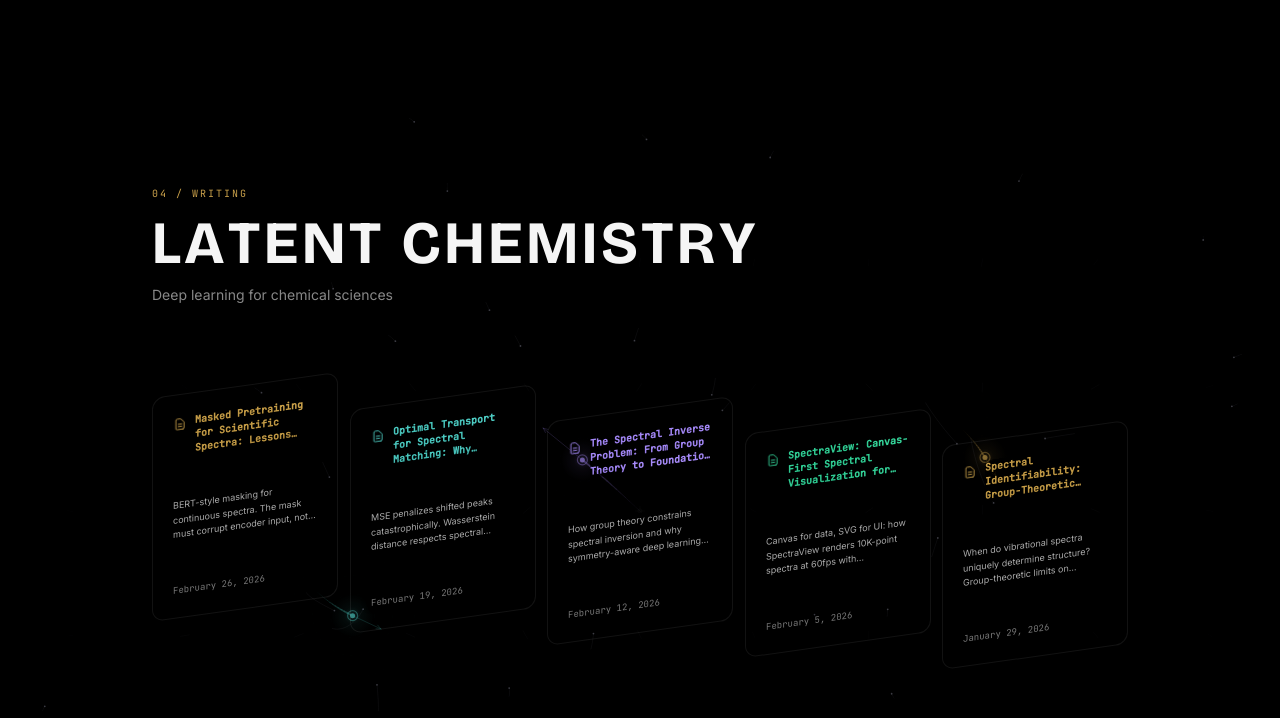
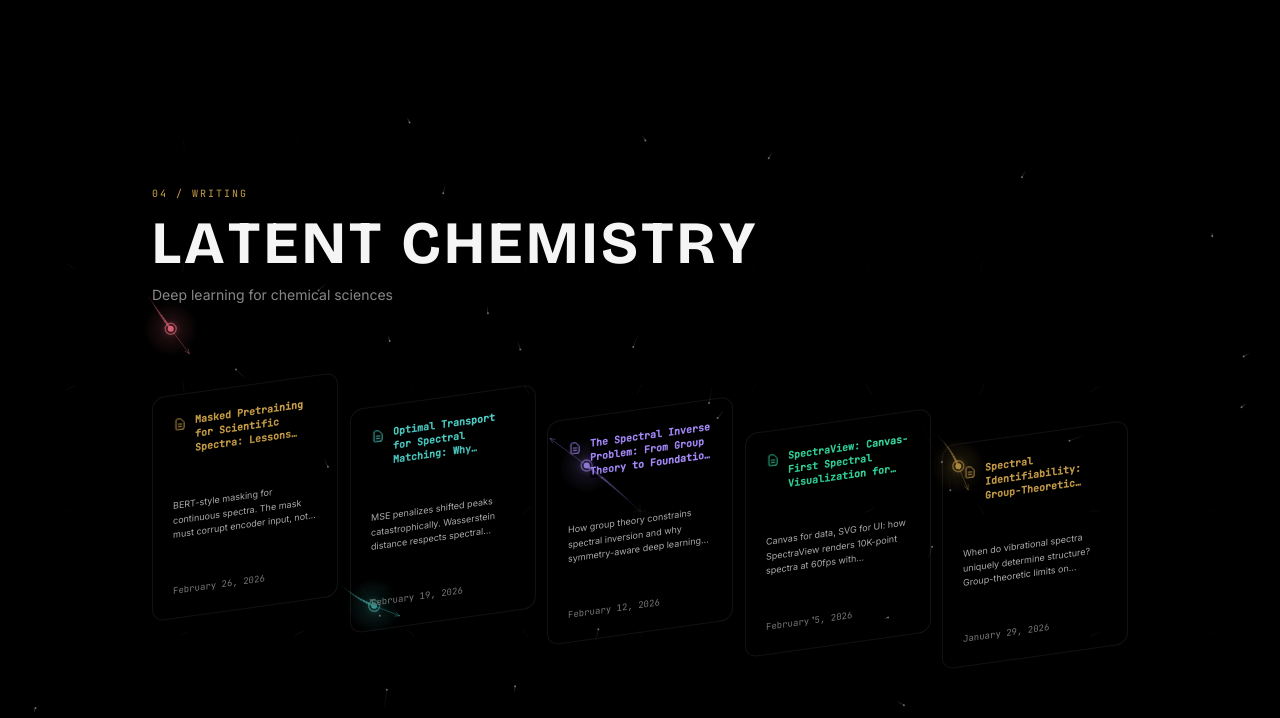
Before and after one commit to ktubhyam/tubhyam.dev, an Astro site in the folder apps/web/: page / in a window 1280 px wide. Shown: the part 3138-3856 px from the top of the page. Built offline with nearby package versions, Linux system fonts and the light colour scheme; Astro itself is replaced by a stand-in of ours; some packages are replaced by stand-ins of ours; animation ran at ten frames a second.

Commit message:
feat(web): 6-body sim, all distinct colours, much brighter
6 bodies: figure-8 trio + 3 extra that interact chaotically (respawn on escape)
Colours: amber / teal / violet / emerald / rose / sky — all distinct
Brightness: wrapper 0.70→0.85, trails 0.10+0.55 depth, lw 0.5+2.0
Glow: radius 22→28, inner 0.22→0.32, ring opacity 0.55→0.65, core at 1.0
5 potential rings per body (was 4), field grid opacity 0.025 (was 0.018)
Particles: 0.55 fill opacity, 0.22 trail alpha

```diff
--- a/apps/web/src/components/islands/ThreeBodyBackground.tsx
+++ b/apps/web/src/components/islands/ThreeBodyBackground.tsx
@@ -1,43 +1,50 @@
 /**
- * ThreeBodyBackground — Full gravitational simulation canvas.
+ * ThreeBodyBackground — N-body gravitational simulation canvas.
  *
- * Layers (back → front):
- *   1. Gravitational field grid  — sparse force-direction arrows across the sim space
- *   2. Center-of-mass marker     — fixed crosshair at (0,0), momentum conservation
- *   3. Potential rings            — dashed Roche-lobe approximation per body (4 rings)
- *   4. Body trails               — 340-pt depth-fading paths, orbit visual language
- *   5. 50 test particles         — massless, comet tails, respond to full gravity field
- *   6. Velocity vectors          — small arrows on main bodies showing momentum
- *   7. Body glows + cores        — radial gradient + ring + dot, matches AtomOrbit3D
+ * 6 bodies: 3 in Chenciner-Montgomery figure-8 + 3 additional bodies
+ * that interact chaotically. Escaped bodies respawn near centre.
+ * Each body has a distinct colour.
  *
- * Integration: Velocity Verlet (main bodies), Euler (particles — cheaper, fine for dust).
- * Field grid recomputed every 4 frames; particles escape → respawn near center.
+ * Render layers (back → front):
+ *   Gravitational field grid · CoM crosshair · Potential rings
+ *   Body trails · 50 test particles · Velocity vectors · Bodies
  */
 import { useRef, useEffect } from "react";
 
-const G            = 1.0;
-const M            = 1.0;
-const SOFT_SQ      = 0.008;
-const DT           = 0.0006;
-const STEPS        = 4;
-const TRAIL_LEN    = 340;
-const PTRAIL_LEN   = 28;
-const SEG          = 6;
-const N_PARTICLES  = 50;
-const GRID_W       = 15;
-const GRID_H       = 9;
-const FIELD_PERIOD = 4;     // recompute field grid every N frames
+const G           = 1.0;
+const M           = 1.0;
+const SOFT_SQ     = 0.008;
+const DT          = 0.0006;
+const STEPS       = 4;
+const TRAIL_LEN   = 320;
+const PTRAIL_LEN  = 30;
+const SEG         = 6;
+const N_PARTICLES = 50;
+const GRID_W      = 15;
+const GRID_H      = 9;
+const FIELD_EVERY = 4;
+const ESCAPE_R    = 4.2;     // respawn threshold for extra bodies
 
+// 6 initial conditions — bodies 0-2 are figure-8, 3-5 are additional
 const IC = [
+  // Figure-8 choreography (Chenciner & Montgomery 2000)
   { x:  0.97000436, y: -0.24308753, vx:  0.46620369, vy:  0.43236573 },
   { x: -0.97000436, y:  0.24308753, vx:  0.46620369, vy:  0.43236573 },
   { x:  0.0,        y:  0.0,        vx: -0.93240737, vy: -0.86473146 },
+  // Additional bodies — interesting starting positions
+  { x:  0.0,        y:  1.90,       vx:  0.55,       vy:  0.0        },
+  { x: -1.60,       y: -0.70,       vx:  0.30,       vy:  0.50       },
+  { x:  1.30,       y:  0.90,       vx: -0.45,       vy: -0.35       },
 ];
 
+// 6 distinct colours — all different, all vivid
 const BODY_RGB: [number, number, number][] = [
-  [201, 160,  74],
-  [ 78, 205, 196],
-  [167, 139, 250],
+  [201, 160,  74],   // amber   #C9A04A
+  [ 78, 205, 196],   // teal    #4ECDC4
+  [167, 139, 250],   // violet  #A78BFA
+  [ 52, 211, 153],   // emerald #34D399
+  [251, 113, 133],   // rose    #FB7185
+  [ 56, 189, 248],   // sky     #38BDF8
 ];
 
 function seededRng(seed: number) {
@@ -49,12 +56,29 @@ function seededRng(seed: number) {
 }
 
 function gravAccel(
-  sources: { x: number; y: number }[],
+  bodies: { x: number; y: number }[],
+  selfIdx: number,
+): [number, number] {
+  let ax = 0, ay = 0;
+  const px = bodies[selfIdx].x, py = bodies[selfIdx].y;
+  for (let j = 0; j < bodies.length; j++) {
+    if (j === selfIdx) continue;
+    const dx = bodies[j].x - px, dy = bodies[j].y - py;
+    const r2 = dx * dx + dy * dy + SOFT_SQ;
+    const r3 = r2 * Math.sqrt(r2);
+    ax += G * M * dx / r3;
+    ay += G * M * dy / r3;
+  }
+  return [ax, ay];
+}
+
+function gravAccelAt(
+  bodies: { x: number; y: number }[],
   px: number, py: number,
 ): [number, number] {
   let ax = 0, ay = 0;
-  for (const s of sources) {
-    const dx = s.x - px, dy = s.y - py;
+  for (const b of bodies) {
+    const dx = b.x - px, dy = b.y - py;
     const r2 = dx * dx + dy * dy + SOFT_SQ;
     const r3 = r2 * Math.sqrt(r2);
     ax += G * M * dx / r3;
@@ -79,23 +103,23 @@ export default function ThreeBodyBackground() {
     let cssW   = 0, cssH = 0;
     let frame  = 0;
 
+    const N = IC.length;  // 6 bodies
     const bodies = IC.map(b => ({ ...b }));
-    const trails: { x: number; y: number }[][] = [[], [], []];
+    const trails: { x: number; y: number }[][] = Array.from({ length: N }, () => []);
 
     const rng = seededRng(0xc0ffee42);
     const particles = Array.from({ length: N_PARTICLES }, () => {
       const angle = rng() * Math.PI * 2;
-      const r = 0.4 + rng() * 1.6;
+      const r = 0.4 + rng() * 1.8;
       return {
         x: Math.cos(angle) * r, y: Math.sin(angle) * r,
-        vx: (rng() - 0.5) * 0.4, vy: (rng() - 0.5) * 0.4,
+        vx: (rng() - 0.5) * 0.45, vy: (rng() - 0.5) * 0.45,
         trail: [] as { x: number; y: number }[],
       };
     });
 
-    // Pre-allocated field grid arrays
-    const fieldAx = new Float32Array(GRID_W * GRID_H);
-    const fieldAy = new Float32Array(GRID_W * GRID_H);
+    const fieldAx  = new Float32Array(GRID_W * GRID_H);
+    const fieldAy  = new Float32Array(GRID_W * GRID_H);
     const fieldMag = new Float32Array(GRID_W * GRID_H);
 
     function resize() {
@@ -110,7 +134,7 @@ export default function ThreeBodyBackground() {
     }
 
     function toScreen(x: number, y: number): [number, number] {
-      const scale = Math.min(cssW * 0.26, cssH * 0.48);
+      const scale = Math.min(cssW * 0.24, cssH * 0.44);
       return [cssW / 2 + x * scale, cssH / 2 + y * scale];
     }
 
@@ -118,39 +142,45 @@ export default function ThreeBodyBackground() {
 
     function stepBodies() {
       for (let s = 0; s < STEPS; s++) {
-        const a0 = bodies.map((_, i) =>
-          gravAccel(bodies.filter((_, j) => j !== i), bodies[i].x, bodies[i].y));
-        for (let i = 0; i < 3; i++) {
+        const a0 = Array.from({ length: N }, (_, i) => gravAccel(bodies, i));
+        for (let i = 0; i < N; i++) {
           bodies[i].x += bodies[i].vx * DT + 0.5 * a0[i][0] * DT * DT;
           bodies[i].y += bodies[i].vy * DT + 0.5 * a0[i][1] * DT * DT;
         }
-        const a1 = bodies.map((_, i) =>
-          gravAccel(bodies.filter((_, j) => j !== i), bodies[i].x, bodies[i].y));
-        for (let i = 0; i < 3; i++) {
+        const a1 = Array.from({ length: N }, (_, i) => gravAccel(bodies, i));
+        for (let i = 0; i < N; i++) {
           bodies[i].vx += 0.5 * (a0[i][0] + a1[i][0]) * DT;
           bodies[i].vy += 0.5 * (a0[i][1] + a1[i][1]) * DT;
         }
       }
-      for (let i = 0; i < 3; i++) {
+      // Record trails; respawn escaped extra bodies (indices 3-5)
+      for (let i = 0; i < N; i++) {
+        if (i >= 3) {
+          const spd = bodies[i].vx ** 2 + bodies[i].vy ** 2;
+          if (Math.abs(bodies[i].x) > ESCAPE_R || Math.abs(bodies[i].y) > ESCAPE_R || spd > 30) {
+            const a = rng() * Math.PI * 2;
+            const r = 0.8 + rng() * 1.4;
+            bodies[i].x  = Math.cos(a) * r; bodies[i].y  = Math.sin(a) * r;
+            bodies[i].vx = (rng() - 0.5) * 0.6; bodies[i].vy = (rng() - 0.5) * 0.6;
+            trails[i] = [];
+            continue;
+          }
+        }
         trails[i].push({ x: bodies[i].x, y: bodies[i].y });
         if (trails[i].length > TRAIL_LEN) trails[i].shift();
       }
     }
 
     function stepParticles() {
-      const totalDT = DT * STEPS;
+      const dt = DT * STEPS;
       for (const p of particles) {
-        const [ax, ay] = gravAccel(bodies, p.x, p.y);
-        p.vx += ax * totalDT;
-        p.vy += ay * totalDT;
-        p.x  += p.vx * totalDT;
-        p.y  += p.vy * totalDT;
-        if (Math.abs(p.x) > 3.8 || Math.abs(p.y) > 3.8 ||
-            p.vx * p.vx + p.vy * p.vy > 28) {
-          const angle = rng() * Math.PI * 2;
-          const r = 0.3 + rng() * 1.3;
-          p.x = Math.cos(angle) * r; p.y = Math.sin(angle) * r;
-          p.vx = (rng() - 0.5) * 0.35; p.vy = (rng() - 0.5) * 0.35;
+        const [ax, ay] = gravAccelAt(bodies, p.x, p.y);
+        p.vx += ax * dt; p.vy += ay * dt;
+        p.x  += p.vx * dt; p.y  += p.vy * dt;
+        if (Math.abs(p.x) > 4 || Math.abs(p.y) > 4 || p.vx ** 2 + p.vy ** 2 > 32) {
+          const a = rng() * Math.PI * 2, r = 0.3 + rng() * 1.4;
+          p.x = Math.cos(a) * r; p.y = Math.sin(a) * r;
+          p.vx = (rng() - 0.5) * 0.4; p.vy = (rng() - 0.5) * 0.4;
           p.trail = [];
         }
         p.trail.push({ x: p.x, y: p.y });
@@ -159,15 +189,14 @@ export default function ThreeBodyBackground() {
     }
 
     function updateFieldGrid() {
-      const SX0 = -2.4, SX1 = 2.4, SY0 = -1.5, SY1 = 1.5;
+      const X0 = -2.6, X1 = 2.6, Y0 = -1.6, Y1 = 1.6;
       for (let gy = 0; gy < GRID_H; gy++) {
         for (let gx = 0; gx < GRID_W; gx++) {
-          const sx = SX0 + (gx / (GRID_W - 1)) * (SX1 - SX0);
-          const sy = SY0 + (gy / (GRID_H - 1)) * (SY1 - SY0);
-          const [ax, ay] = gravAccel(bodies, sx, sy);
+          const sx = X0 + (gx / (GRID_W - 1)) * (X1 - X0);
+          const sy = Y0 + (gy / (GRID_H - 1)) * (Y1 - Y0);
+          const [ax, ay] = gravAccelAt(bodies, sx, sy);
           const idx = gy * GRID_W + gx;
-          fieldAx[idx]  = ax;
-          fieldAy[idx]  = ay;
+          fieldAx[idx] = ax; fieldAy[idx] = ay;
           fieldMag[idx] = Math.sqrt(ax * ax + ay * ay);
         }
       }
@@ -176,24 +205,24 @@ export default function ThreeBodyBackground() {
     // ── Draw layers ──────────────────────────────────────────────────────────
 
     function drawFieldGrid() {
-      const SX0 = -2.4, SX1 = 2.4, SY0 = -1.5, SY1 = 1.5;
+      const X0 = -2.6, X1 = 2.6, Y0 = -1.6, Y1 = 1.6;
       for (let gy = 0; gy < GRID_H; gy++) {
         for (let gx = 0; gx < GRID_W; gx++) {
-          const sx = SX0 + (gx / (GRID_W - 1)) * (SX1 - SX0);
-          const sy = SY0 + (gy / (GRID_H - 1)) * (SY1 - SY0);
+          const idx = gy * GRID_W + gx;
+          const mag = fieldMag[idx];
+          if (mag < 0.04) continue;
+          const ax = fieldAx[idx], ay = fieldAy[idx];
+          const sx = X0 + (gx / (GRID_W - 1)) * (X1 - X0);
+          const sy = Y0 + (gy / (GRID_H - 1)) * (Y1 - Y0);
           const [px, py] = toScreen(sx, sy);
-          const idx  = gy * GRID_W + gx;
-          const mag  = fieldMag[idx];
-          if (mag < 0.05) continue;
-          const ax = fieldAx[idx], ay = fieldAy[idx];
-          const len = Math.min(Math.log1p(mag) * 5.5, 9);
+          const len = Math.min(Math.log1p(mag) * 6, 10);
           const nx = ax / mag, ny = ay / mag;
-          const opacity = Math.min(mag * 0.018, 0.07);
+          const opacity = Math.min(mag * 0.025, 0.12);
           ctx.beginPath();
           ctx.moveTo(px - nx * len * 0.35, py - ny * len * 0.35);
           ctx.lineTo(px + nx * len * 0.65, py + ny * len * 0.65);
           ctx.strokeStyle = `rgba(190,190,230,${opacity})`;
-          ctx.lineWidth   = 0.5;
+          ctx.lineWidth = 0.6;
           ctx.stroke();
         }
       }
@@ -201,31 +230,26 @@ export default function ThreeBodyBackground() {
 
     function drawCenterOfMass() {
       const [cx, cy] = toScreen(0, 0);
-      const sz = 5;
-      ctx.strokeStyle = "rgba(255,255,255,0.06)";
-      ctx.lineWidth   = 0.6;
+      ctx.strokeStyle = "rgba(255,255,255,0.10)";
+      ctx.lineWidth   = 0.7;
       ctx.beginPath();
-      ctx.moveTo(cx - sz, cy); ctx.lineTo(cx + sz, cy);
-      ctx.moveTo(cx, cy - sz); ctx.lineTo(cx, cy + sz);
-      ctx.stroke();
-      ctx.beginPath();
-      ctx.arc(cx, cy, 2, 0, Math.PI * 2);
-      ctx.strokeStyle = "rgba(255,255,255,0.05)";
+      ctx.moveTo(cx - 6, cy); ctx.lineTo(cx + 6, cy);
+      ctx.moveTo(cx, cy - 6); ctx.lineTo(cx, cy + 6);
       ctx.stroke();
     }
 
     function drawPotentialRings() {
-      const radii = [22, 40, 62, 90];
-      ctx.setLineDash([2, 7]);
-      for (let i = 0; i < 3; i++) {
+      const radii = [20, 38, 60, 86, 118];
+      ctx.setLineDash([2, 6]);
+      for (let i = 0; i < N; i++) {
         const [bx, by] = toScreen(bodies[i].x, bodies[i].y);
         const [r, g, b] = BODY_RGB[i];
         for (let ri = 0; ri < radii.length; ri++) {
-          const opacity = (0.040 - ri * 0.008);
+          const opacity = Math.max(0.055 - ri * 0.010, 0.008);
           ctx.beginPath();
           ctx.arc(bx, by, radii[ri], 0, Math.PI * 2);
           ctx.strokeStyle = `rgba(${r},${g},${b},${opacity})`;
-          ctx.lineWidth   = 0.5;
+          ctx.lineWidth   = 0.6;
           ctx.stroke();
         }
       }
@@ -233,13 +257,13 @@ export default function ThreeBodyBackground() {
     }
 
     function drawBodyTrails() {
-      for (let i = 0; i < 3; i++) {
+      for (let i = 0; i < N; i++) {
         const trail = trails[i];
         const [r, g, b] = BODY_RGB[i];
         for (let t = 0; t < trail.length - 1; t += SEG) {
           const depth   = (t + SEG) / trail.length;
-          const opacity = 0.05 + depth * 0.40;
-          const lw      = 0.4  + depth * 1.5;
+          const opacity = 0.10 + depth * 0.55;
+          const lw      = 0.5  + depth * 2.0;
           ctx.beginPath();
           ctx.strokeStyle = `rgba(${r},${g},${b},${opacity})`;
           ctx.lineWidth   = lw;
@@ -259,81 +283,79 @@ export default function ThreeBodyBackground() {
       for (const p of particles) {
         const trail = p.trail;
         if (trail.length < 2) continue;
-        // Comet tail
-        ctx.beginPath();
-        const [t0x, t0y] = toScreen(trail[0].x, trail[0].y);
-        ctx.moveTo(t0x, t0y);
         for (let k = 1; k < trail.length; k++) {
-          const alpha = (k / trail.length) * 0.16;
-          ctx.strokeStyle = `rgba(210,210,240,${alpha})`;
+          const alpha = (k / trail.length) * 0.22;
           const [tx, ty] = toScreen(trail[k].x, trail[k].y);
+          ctx.beginPath();
+          ctx.strokeStyle = `rgba(210,215,245,${alpha})`;
+          ctx.lineWidth   = 0.6;
+          if (k === 1) {
+            const [t0x, t0y] = toScreen(trail[k - 1].x, trail[k - 1].y);
+            ctx.moveTo(t0x, t0y);
+          }
           ctx.lineTo(tx, ty);
+          ctx.stroke();
         }
-        ctx.lineWidth = 0.5;
-        ctx.stroke();
-        // Dot
         const [px, py] = toScreen(p.x, p.y);
         ctx.beginPath();
-        ctx.arc(px, py, 0.9, 0, Math.PI * 2);
-        ctx.fillStyle = "rgba(200,200,225,0.40)";
+        ctx.arc(px, py, 1.0, 0, Math.PI * 2);
+        ctx.fillStyle = "rgba(210,215,245,0.55)";
         ctx.fill();
       }
     }
 
     function drawVelocityVectors() {
-      const velScale = Math.min(cssW * 0.26, cssH * 0.48) * 0.12;
-      for (let i = 0; i < 3; i++) {
+      const vs = Math.min(cssW * 0.24, cssH * 0.44) * 0.12;
+      for (let i = 0; i < N; i++) {
         const [bx, by] = toScreen(bodies[i].x, bodies[i].y);
         const [r, g, b] = BODY_RGB[i];
-        const vx = bodies[i].vx * velScale;
-        const vy = bodies[i].vy * velScale;
-        const speed = Math.sqrt(vx * vx + vy * vy);
-        if (speed < 1) continue;
+        const vx = bodies[i].vx * vs, vy = bodies[i].vy * vs;
+        const spd = Math.sqrt(vx * vx + vy * vy);
+        if (spd < 1) continue;
         const ex = bx + vx, ey = by + vy;
-        // Shaft
         ctx.beginPath();
-        ctx.moveTo(bx, by);
-        ctx.lineTo(ex, ey);
-        ctx.strokeStyle = `rgba(${r},${g},${b},0.30)`;
-        ctx.lineWidth   = 0.8;
+        ctx.moveTo(bx, by); ctx.lineTo(ex, ey);
+        ctx.strokeStyle = `rgba(${r},${g},${b},0.40)`;
+        ctx.lineWidth   = 0.9;
         ctx.stroke();
-        // Arrowhead
-        const angle = Math.atan2(vy, vx);
-        const hl = 5;
+        const angle = Math.atan2(vy, vx), hl = 5;
         ctx.beginPath();
         ctx.moveTo(ex, ey);
         ctx.lineTo(ex - hl * Math.cos(angle - 0.42), ey - hl * Math.sin(angle - 0.42));
         ctx.moveTo(ex, ey);
         ctx.lineTo(ex - hl * Math.cos(angle + 0.42), ey - hl * Math.sin(angle + 0.42));
-        ctx.strokeStyle = `rgba(${r},${g},${b},0.30)`;
-        ctx.lineWidth   = 0.8;
+        ctx.strokeStyle = `rgba(${r},${g},${b},0.40)`;
+        ctx.lineWidth   = 0.9;
         ctx.stroke();
       }
     }
 
     function drawBodies() {
-      for (let i = 0; i < 3; i++) {
+      for (let i = 0; i < N; i++) {
         const [bx, by] = toScreen(bodies[i].x, bodies[i].y);
         const [r, g, b] = BODY_RGB[i];
 
-        const glow = ctx.createRadialGradient(bx, by, 0, bx, by, 22);
-        glow.addColorStop(0,   `rgba(${r},${g},${b},0.22)`);
-        glow.addColorStop(0.4, `rgba(${r},${g},${b},0.07)`);
+        // Outer glow
+        const glow = ctx.createRadialGradient(bx, by, 0, bx, by, 28);
+        glow.addColorStop(0,   `rgba(${r},${g},${b},0.32)`);
+        glow.addColorStop(0.4, `rgba(${r},${g},${b},0.12)`);
         glow.addColorStop(1,   `rgba(${r},${g},${b},0)`);
         ctx.beginPath();
-        ctx.arc(bx, by, 22, 0, Math.PI * 2);
+        ctx.arc(bx, by, 28, 0, Math.PI * 2);
         ctx.fillStyle = glow;
         ctx.fill();
 
+        // Mid ring
         ctx.beginPath();
-        ctx.arc(bx, by, 5, 0, Math.PI * 2);
-        ctx.strokeStyle = `rgba(${r},${g},${b},0.55)`;
-        ctx.lineWidth   = 1.2;
+        ctx.arc(bx, by, 5.5, 0, Math.PI * 2);
+        ctx.strokeStyle = `rgba(${r},${g},${b},0.65)`;
+        ctx.lineWidth   = 1.4;
         ctx.stroke();
 
+        // Core
         ctx.beginPath();
-        ctx.arc(bx, by, 2.5, 0, Math.PI * 2);
-        ctx.fillStyle = `rgba(${r},${g},${b},0.92)`;
+        ctx.arc(bx, by, 3, 0, Math.PI * 2);
+        ctx.fillStyle = `rgba(${r},${g},${b},1.0)`;
         ctx.fill();
       }
     }
@@ -353,7 +375,7 @@ export default function ThreeBodyBackground() {
       if (!paused) {
         stepBodies();
         stepParticles();
-        if (frame % FIELD_PERIOD === 0) updateFieldGrid();
+        if (frame % FIELD_EVERY === 0) updateFieldGrid();
         draw();
         frame++;
       }
@@ -377,7 +399,7 @@ export default function ThreeBodyBackground() {
       ref={wrapRef}
       aria-hidden="true"
       className="absolute inset-0 pointer-events-none"
-      style={{ opacity: 0.70 }}
+      style={{ opacity: 0.85 }}
     >
       <canvas ref={canvasRef} className="absolute inset-0" />
     </div>
```
